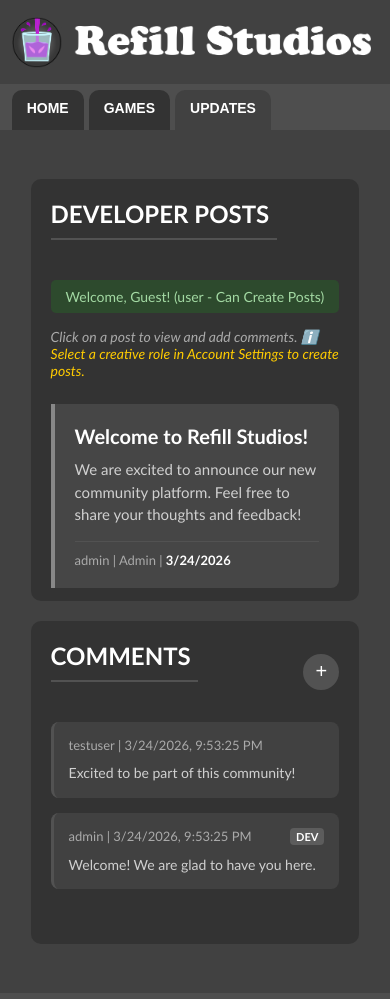
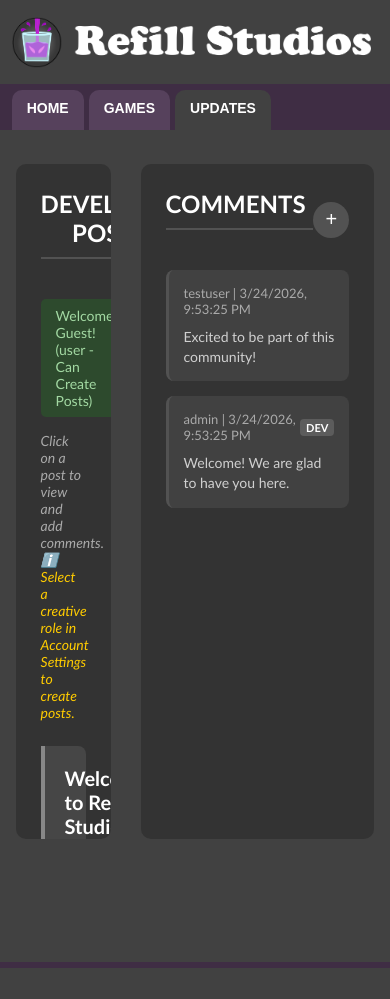
Before and after one commit to BrooklynTCambria/Refill-Studios, a PHP site: page /updates.html in a window 390 px wide; the page is wider, and only the part inside the window is pictured. After the commit the page ends 968 px from the top of that part, so only its background shows below. Run offline with PHP 8.4, Linux system fonts and the light colour scheme; data comes from the database, SQL or seed files in the repository; both versions use the stored data as it was after the commit.

Commit message:
change visual style and possible final commit

```diff
--- a/api/posts.php
+++ b/api/posts.php
@@ -12,7 +12,6 @@ switch ($method) {
             // Get all posts with author info from users table
             $stmt = $pdo->query("
                 SELECT p.*,
-                    u.username as author,
                     u.selected_role as author_role,
                     (SELECT COUNT(*) FROM comments WHERE post_id = p.id) as comment_count
                 FROM posts p
@@ -131,7 +130,7 @@ switch ($method) {
             }
 
             // Check if user owns the post or is admin
-            $stmt = $pdo->prepare("SELECT user_id, author FROM posts WHERE id = ?");
+            $stmt = $pdo->prepare("SELECT user_id FROM posts WHERE id = ?");
             $stmt->execute([$postId]);
             $post = $stmt->fetch();
 
--- a/create-post.html
+++ b/create-post.html
@@ -47,6 +47,8 @@
         </div>
 
         <form class="create-post-form" id="create-post-form">
+          <!-- Left Column: Header and Description -->
+          <div class="form-left-column">
             <div class="form-group">
               <label class="form-label">HEADER</label>
               <input type="text" class="form-input" id="post-header" placeholder="Enter post header/title" maxlength="100" required>
@@ -58,8 +60,10 @@
               <textarea class="form-textarea" id="post-description" placeholder="Enter post description/content" maxlength="1000" required></textarea>
               <div class="char-counter" id="desc-counter">0/1000</div>
             </div>
+          </div>
 
-          <div class="form-group">
+          <!-- Right Column: Image Upload -->
+          <div class="form-right-column">
             <label class="form-label">PICTURE (OPTIONAL)</label>
             <div class="image-upload-section" id="image-upload">
               <div class="image-upload-icon">📷</div>
--- a/css/style.css
+++ b/css/style.css
@@ -16,7 +16,7 @@ html, body {
   display: flex;
   flex-direction: column;
   min-height: 100vh;
-  background-color: #4E4E4E;
+  background-color: #3f2d44;
   padding-bottom: 6px; /* tiny visible gap */
 }
 
@@ -60,14 +60,14 @@ header {
 
 /* NAVIGATION */
 nav {
-  background-color: #4E4E4E;
+  background-color: #3f2d44;
   display: flex;
   padding: 1.5vh 3vw;
   gap: 1vw;
 }
 
 .nav-btn {
-  background-color: #333;
+  background-color: #56415c;
   color: white;
   font-weight: bold;
   padding: 1.2vh 2vw;
@@ -90,12 +90,12 @@ nav {
 }
 
 nav {
-  background-color: #4E4E4E;
+  background-color: #3f2d44;
   display: flex;
   padding: 0;
   gap: 1vw;
   padding-left: 3vw;
-  border-bottom: 4px solid #2a2a2a;
+  border-bottom: 4px solid #3f2d44;
   margin-top: 6px; /* This creates a tiny gap */
 }
 
@@ -1229,57 +1262,47 @@ h2 {
 }
 
 /* =========================================== */
-/* RESPONSIVE DESIGN - ALL PAGES */
+/* RESPONSIVE DESIGN - CREATE POST PAGE */
 /* =========================================== */
 @media (max-width: 1024px) {
-  .updates-main {
-    flex-direction: column;
-    gap: 20px;
-    padding: 20px;
-  }
-
-  .posts-column, .comments-column {
-    max-height: 50vh;
-  }
-
-  .posts-column {
-    flex: none;
-    width: 100%;
-  }
-
-  .comments-column {
-    flex: none;
-    width: 100%;
-  }
-}
-
-@media (max-width: 768px) {
-  .updates-main {
-    padding: 15px;
-  }
-
-  .posts-column, .comments-column {
-    padding: 20px;
-  }
-
-  .admin-add-post {
-    width: 45px;
-    height: 45px;
-    font-size: 24px;
-    top: 20px;
-    right: 20px;
-  }
-
-  .post-image {
-    max-height: 200px;
-  }
-
   .create-post-container {
     padding: 20px;
   }
 
   .create-post-form {
+    padding: 25px;
+    gap: 25px;
+  }
+
+  .image-upload-section {
+    min-height: 240px;
+    padding: 30px 20px;
+  }
+}
+
+@media (max-width: 768px) {
+  .create-post-container {
+    padding: 15px;
+  }
+
+  .create-post-form {
+    flex-direction: column;
     padding: 20px;
+  }
+
+  .form-left-column,
+  .form-right-column {
+    flex: auto;
+    width: 100%;
+  }
+
+  .image-upload-section {
+    min-height: 200px;
+    padding: 25px 20px;
+  }
+
+  .image-upload-icon {
+    font-size: 48px;
   }
 
   .form-buttons {
```
Also changed, not shown: other parts of css/style.css (+66 -7 lines), sql/setup_database.sql (+5 -28 lines). Lines whose indentation alone changed are shown as unchanged.
